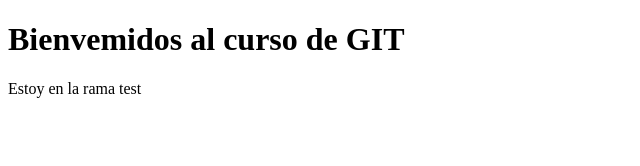
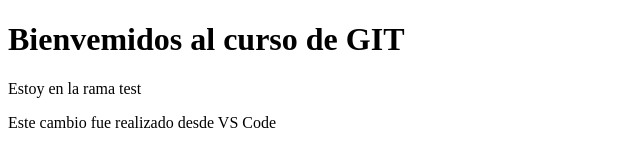
Before and after one commit to EdgarMArtinezM/cursoGIT, a plain HTML site: page index.html in a window 1280 px wide. Shown: the whole page, without its empty margins (0-640 px from the left). Drawn offline with Linux system fonts and the light colour scheme.

Commit message:
Se realizron cambios desde vscode

```diff
--- a/index.html
+++ b/index.html
@@ -4,12 +4,15 @@
     <meta charset="UTF-8">
     <meta http-equiv="X-UA-Compatible" content="IE=edge">
     <meta name="viewport" content="width=device-width, initial-scale=1.0">
-    <title>Document</title>
+    <title>Practimando con git desde VSCode</title>
 </head>
 <body>
     <h1>Bienvemidos al curso de GIT </h1>
     <section>
         <p>Estoy en la rama test</p>
     </section>
+    <div>
+        <p>Este cambio fue realizado desde VS Code</p>
+    </div>
 </body>
 </html>
```
Also changed, not shown: 1 other file.
